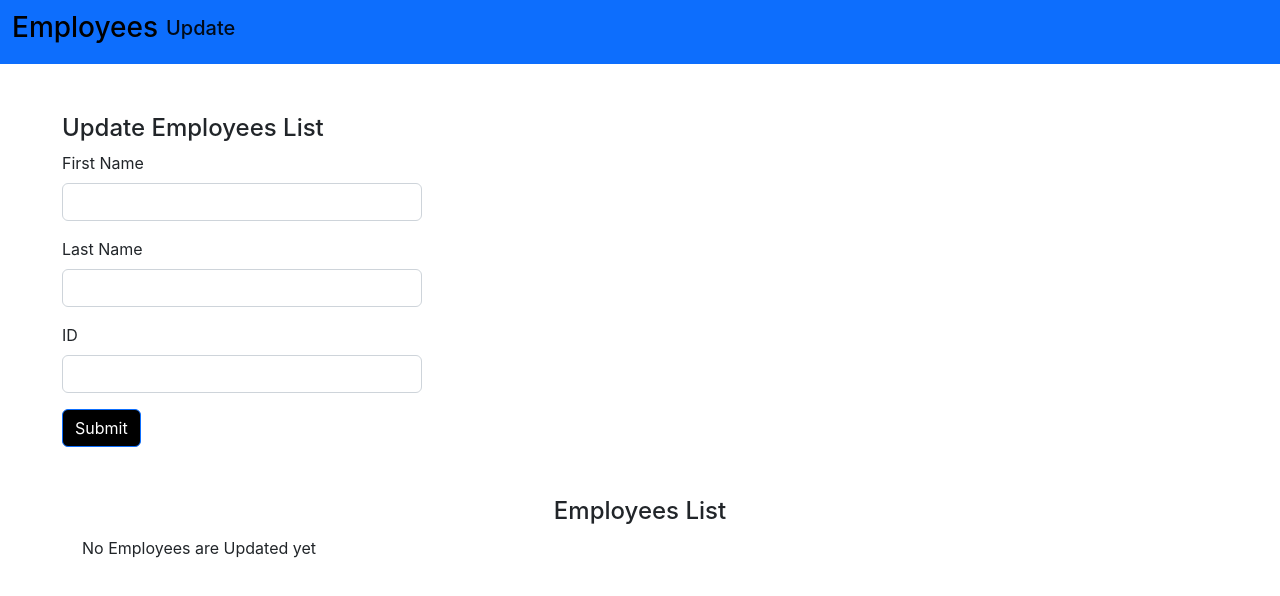
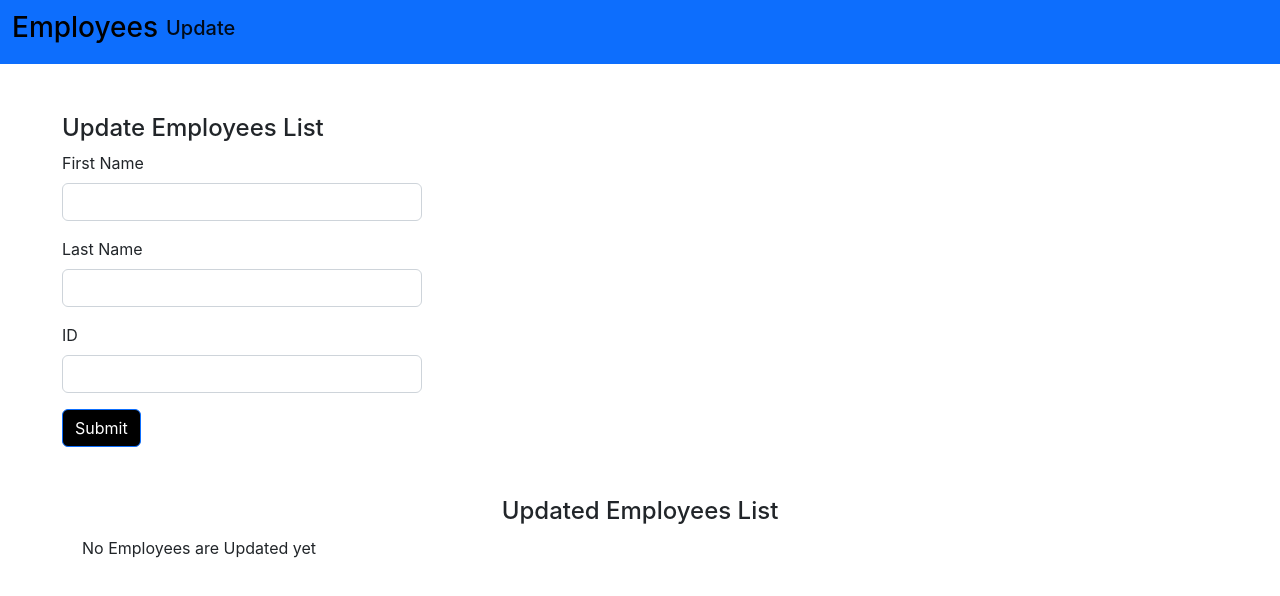
Before and after one commit to hemantsengar1234/employee-data, a React (Create React App) app: page /update in a window 1280 px wide. Shown: the top 596 px of the page. Built offline with nearby package versions, Linux system fonts and the light colour scheme.

Commit message:
third commit

```diff
--- a/src/components/Update.js
+++ b/src/components/Update.js
@@ -96,7 +96,7 @@ const Update = () => {
 
       <div className="container">
         <div>
-          <h4 className="tittel">Employees List</h4>
+          <h4 className="tittel">Updated Employees List</h4>
         </div>
         {employees.length < 1 && <div>No Employees are Updated yet</div> }
         {employees.length > 0 && <div>
```
